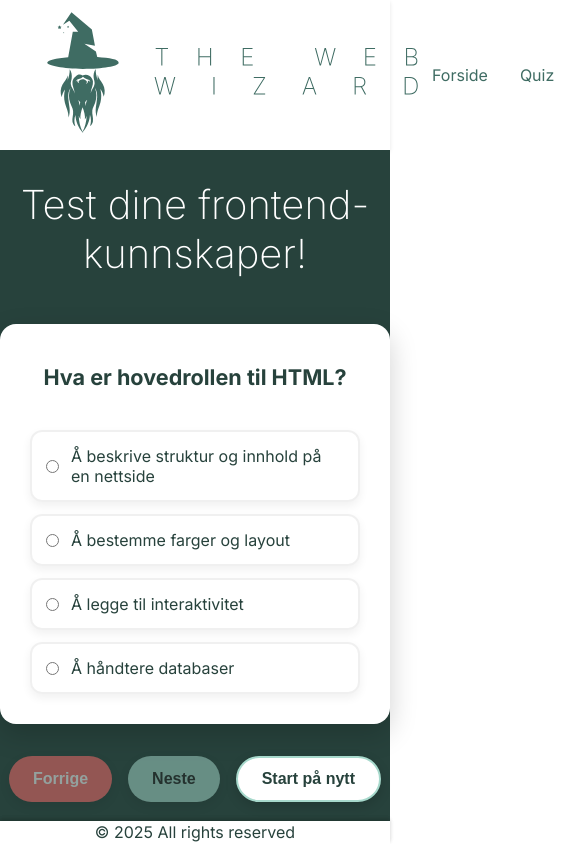
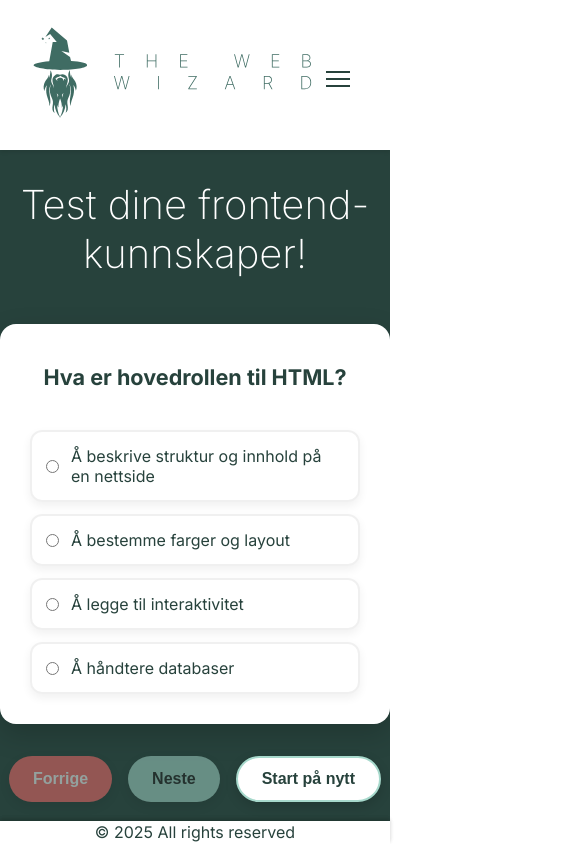
Before and after one commit to alekskosta/arbeidskrav02-aleksander-og-ola, a Next.js app: page /oppgaver in a window 390 px wide. Shown: the top 844 px of the page, 585 px wide, since content can reach past the window. Built offline with nearby package versions, Linux system fonts and the light colour scheme.

Commit message:
css/html: responsive header med hamburgermeny

```diff
--- a/components/common/Header.module.css
+++ b/components/common/Header.module.css
@@ -2,13 +2,10 @@
   display: flex;
   align-items: center;
   justify-content: space-between;
-  background-color: white;
+  background-color: var(--color-bg-light);
   padding: 0.5rem 2rem;
   box-shadow: 0 2px 4px rgba(0, 0, 0, 0.1);
-}
-
-.logo {
-  flex-shrink: 0;
+  position: relative;
 }
 
 .nav ul {
@@ -21,7 +18,7 @@
 
 .nav a {
   text-decoration: none;
-  color: #3f6c63;
+  color: var(--color-text);
   font-weight: 500;
 }
 
@@ -29,7 +26,90 @@
   text-decoration: underline;
 }
 
-.active {
-    font-weight: 700;
-    text-decoration: underline;
+.menuButton {
+  display: none;
+  border: 0;
+  background: transparent;
+  padding: 0.5rem;
+  cursor: pointer;
 }
+
+.iconBurger,
+.iconClose {
+  display: inline-block;
+  width: 24px;
+  height: 2px;
+  background: var(--color-bg-main);
+  position: relative;
+}
+.iconBurger::before,
+.iconBurger::after,
+.iconClose::before,
+.iconClose::after {
+  content: "";
+  position: absolute;
+  left: 0;
+  width: 24px;
+  height: 2px;
+  background: var(--color-bg-main);
+  transition: transform 0.2s ease, opacity 0.2s ease;
+}
+.iconBurger::before {
+  top: -7px;
+}
+.iconBurger::after {
+  top: 7px;
+}
+
+.iconClose {
+  background: transparent;
+}
+.iconClose::before {
+  transform: rotate(45deg);
+}
+.iconClose::after {
+  transform: rotate(-45deg);
+}
+
+@media (max-width: 960px) {
+  .logoImg {
+    width: 280px;
+  }
+
+  .menuButton {
+    display: inline-block;
+  }
+
+  .nav {
+    position: absolute;
+    top: 100%;
+    right: 0;
+    left: 0;
+    background: #fff;
+    border-top: 1px solid rgba(0, 0, 0, 0.06);
+    box-shadow: 0 2px 4px rgba(0, 0, 0, 0.1);
+    padding: 0.5rem 1rem;
+    display: none;
+  }
+
+  .navOpen {
+    display: block;
+  }
+
+  .nav ul {
+    flex-direction: column;
+    text-align: center;
+    font-size: 1.2rem;
+    gap: 0.75rem;
+    padding: 0.5rem 0;
+  }
+
+  .nav ul li {
+    border-bottom: var(--color-bg-main) solid 1px;
+  }
+
+  .nav a {
+    display: block;
+    padding: 0.5rem 0;
+  }
+}
--- a/components/common/Header.tsx
+++ b/components/common/Header.tsx
@@ -1,8 +1,13 @@
+"use client";
+
+import { useState } from "react";
 import Link from "next/link";
 import Image from "next/image";
 import styles from "./Header.module.css";
 
 export default function Header() {
+  const [open, setOpen] = useState(false);
+
   return (
     <header className={styles.header}>
       <div className={styles.logo}>
@@ -12,20 +17,25 @@ export default function Header() {
             alt="Web Wizard Logo"
             width={400}
             height={130}
+            className={styles.logoImg}
           />
         </Link>
       </div>
-      <nav className={styles.nav}>
+      <button
+        className={styles.menuButton}
+        onClick={() => setOpen((v) => !v)}
+      >
+        <span className={open ? styles.iconClose : styles.iconBurger} />
+      </button>
+      <nav
+        id="main-nav"
+        className={`${styles.nav} ${open ? styles.navOpen : ""}`}
+        onClick={() => setOpen(false)}
+      >
         <ul>
-          <li>
-            <Link href="/">Forside</Link>
-          </li>
-          <li>
-            <Link href="/oppgaver">Quiz</Link>
-          </li>
-          <li>
-            <Link href="/fagstoff">Fagstoff</Link>
-          </li>
+          <li><Link href="/">Forside</Link></li>
+          <li><Link href="/oppgaver">Quiz</Link></li>
+          <li><Link href="/fagstoff">Fagstoff</Link></li>
         </ul>
       </nav>
     </header>
```
